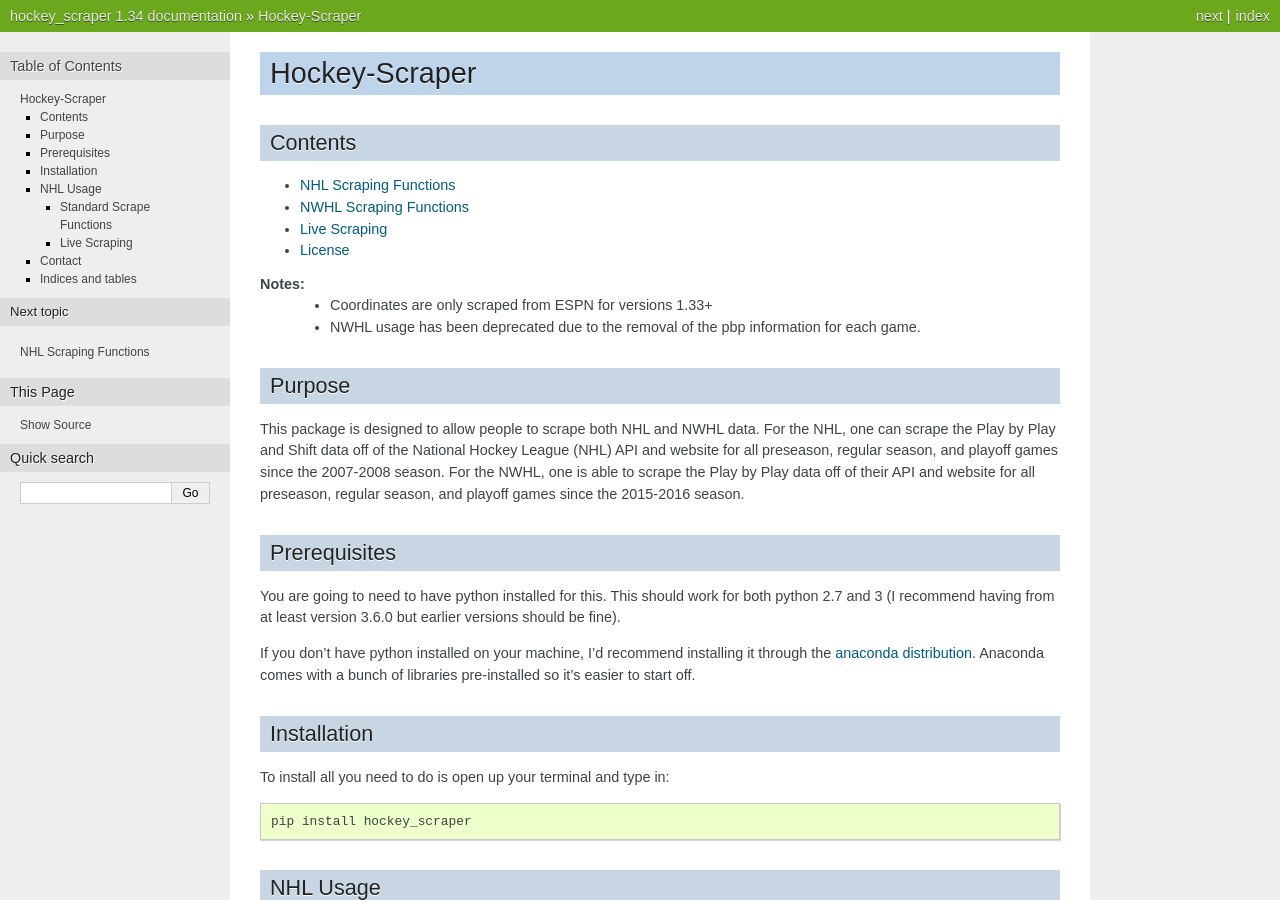
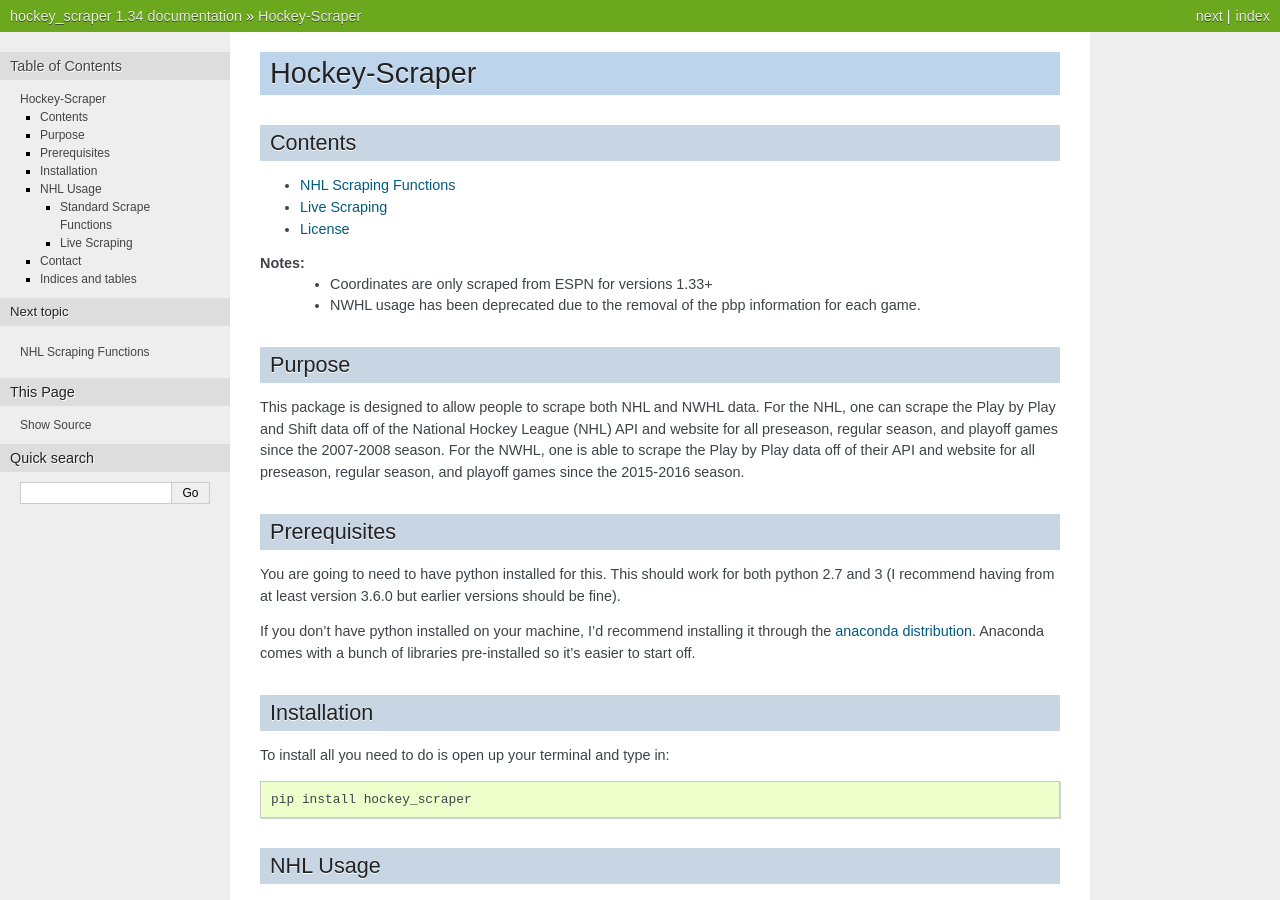
Before and after one commit to HarryShomer/Hockey-Scraper, a Sphinx documentation site: the page built from docs/source/index.rst, in a window 1280 px wide and 900 px high. Built offline with Sphinx 7.4.7, drawn with Linux system fonts in a browser that asks for light colours.

Commit message:
got rid of nwhl docs

```diff
--- a/docs/source/index.rst
+++ b/docs/source/index.rst
@@ -7,7 +7,6 @@
    :maxdepth: 1
 
    nhl_scrape_functions
-   nwhl_scrape_functions
    live_scrape
    license_link
 
```
Also changed, not shown: README.rst (line endings or trailing spaces), 5 other files.
